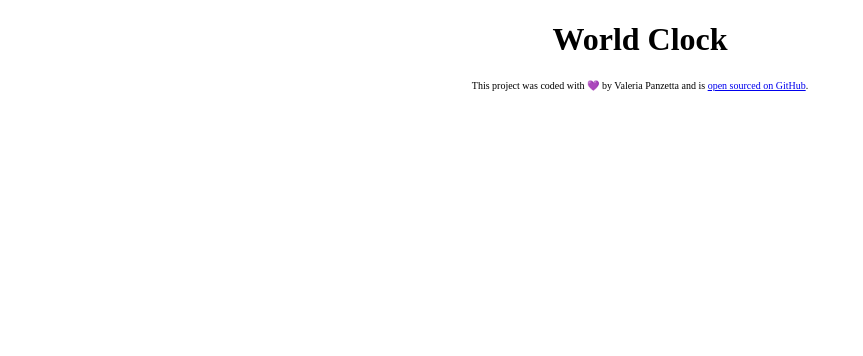
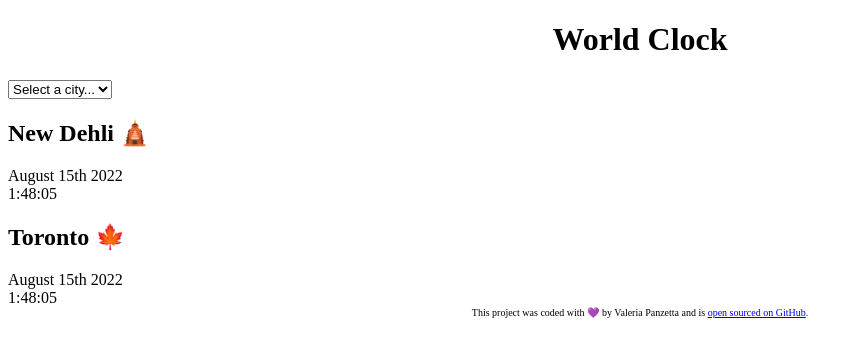
Before and after one commit to ValeriaCaptain7/world-clock, a plain HTML site: page index.html in a window 1280 px wide. Shown: the whole page, without its empty margins (0-863 px from the left). Drawn offline with nearby package versions, Linux system fonts and the light colour scheme.

Commit message:
Added the basic HTML

```diff
--- a/index.html
+++ b/index.html
@@ -11,7 +11,27 @@
         crossorigin="anonymous" referrerpolicy="no-referrer"></script>
 </head>
 <body>
-    <h1>World Clock</h1>
+    <div class="container">
+        <h1>World Clock</h1>
+
+        <select>
+            <option value="">Select a city...</option>
+            <option value="">Jakutsk</option>
+            <option value="">Rome</option>
+            <option value="">New York</option>
+            <option value="">Sydney</option>
+        </select>
+        <div class="city">
+            <h2>New Dehli 🛕</h2>
+            <div class="date">August 15th 2022</div>
+            <div class="time">1:48:05</div>
+        </div>
+        <div class="city">
+            <h2>Toronto 🍁</h2>
+            <div class="date">August 15th 2022</div>
+            <div class="time">1:48:05</div>
+        </div>
+    </div>
     <footer>This project was coded with 💜 by Valeria Panzetta and is <a href="https://github.com/ValeriaCaptain7/world-clock" target="_blank">open sourced on GitHub</a>.</footer>
     <script src="javascript/index.js"></script>
 </body>
```
